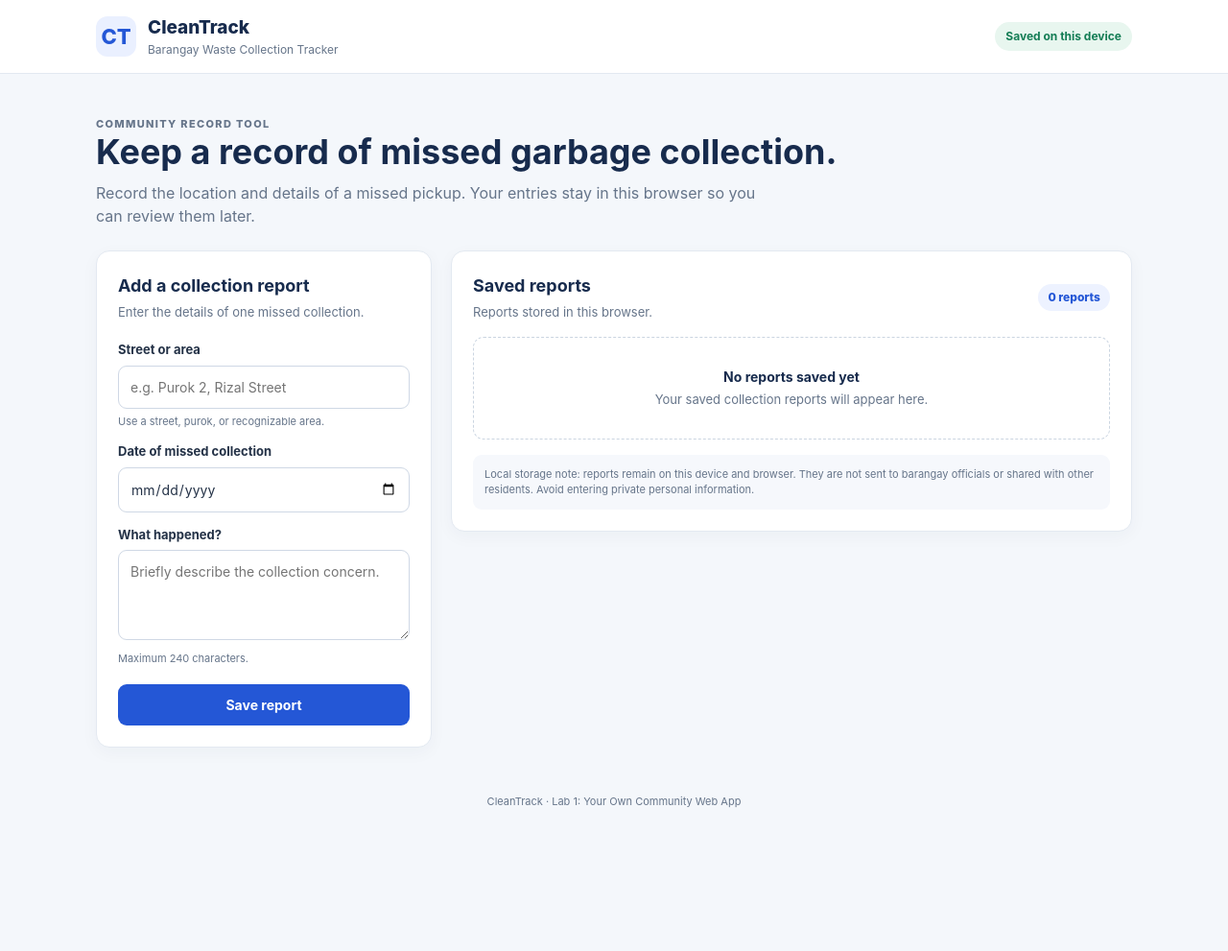
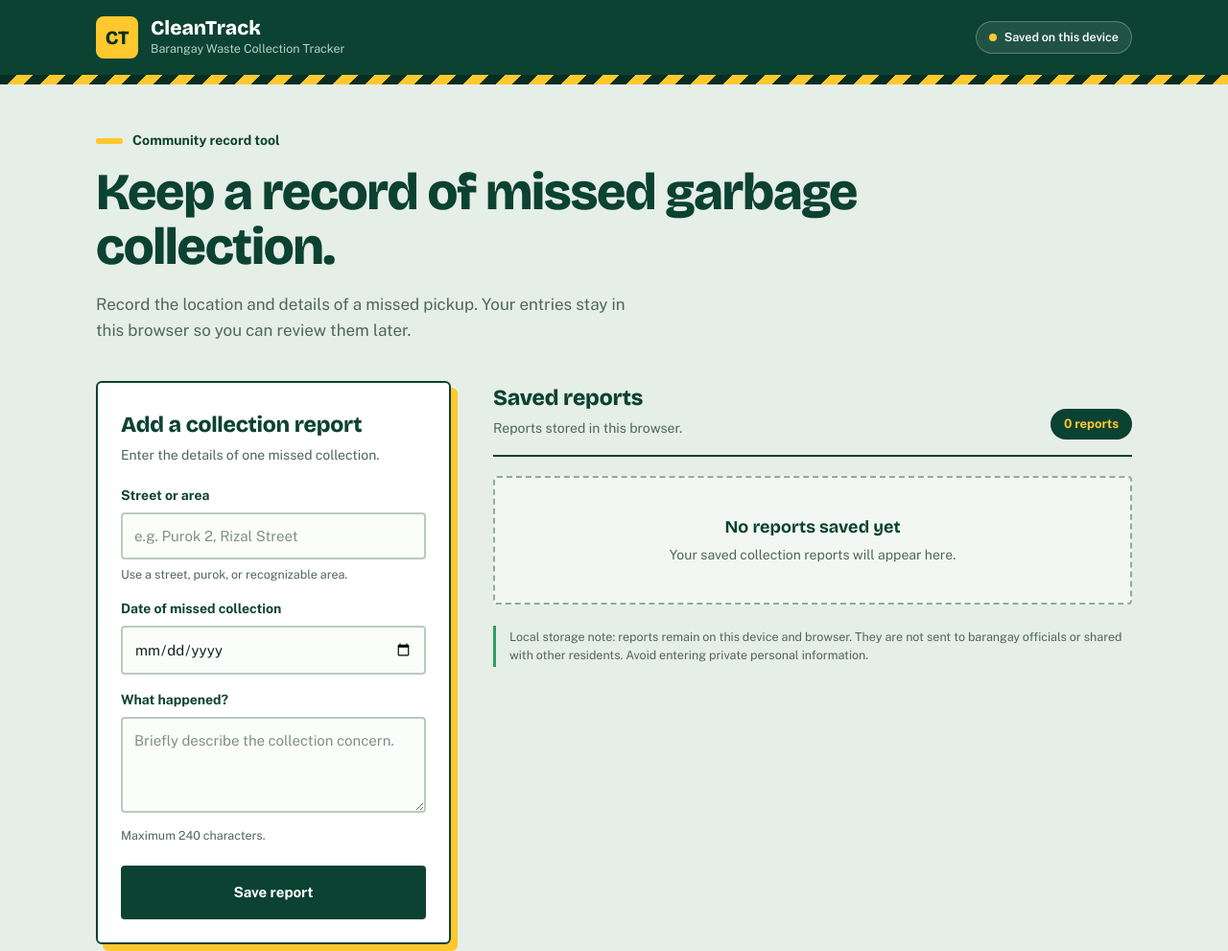
Before and after one commit to nitzyu/CleanTrack, a plain HTML site: page index.html in a window 1280 px wide. Shown: the top 991 px of the page at 96% size. Before the commit the page ends 868 px from the top, so only its background shows below. Drawn offline with nearby package versions, Linux system fonts and the light colour scheme.

Commit message:
added index.html

```diff
--- a/index.html
+++ b/index.html
@@ -5,123 +5,191 @@
   <meta name="viewport" content="width=device-width, initial-scale=1.0">
   <meta name="description" content="A simple local record of missed barangay garbage collection.">
   <title>CleanTrack | Waste Collection Tracker</title>
+  <link rel="preconnect" href="https://fonts.googleapis.com">
+  <link rel="preconnect" href="https://fonts.gstatic.com" crossorigin>
+  <link href="https://fonts.googleapis.com/css2?family=Bricolage+Grotesque:wght@700;800&family=Public+Sans:wght@400;500;600;700&display=swap" rel="stylesheet">
   <style>
     :root {
-      --navy: #172b4d;
-      --blue: #2457d6;
-      --blue-dark: #1946b5;
-      --ink: #243247;
-      --muted: #66758a;
-      --line: #e3e9f1;
-      --surface: #ffffff;
-      --page: #f4f7fb;
-      --green: #147d55;
-      --red: #b42318;
-      --radius: 14px;
+      --pine: #0c4232;
+      --pine-deep: #082e23;
+      --leaf: #2e9e62;
+      --signal: #ffc82e;
+      --mint: #e6eee8;
+      --card: #ffffff;
+      --ink: #12261f;
+      --muted: #4f665c;
+      --line: #cddbd1;
+      --red: #b3261e;
+      --display: "Bricolage Grotesque", "Trebuchet MS", "Segoe UI", sans-serif;
+      --body: "Public Sans", "Segoe UI", Arial, sans-serif;
     }
     * { box-sizing: border-box; }
     body {
       margin: 0;
-      background: var(--page);
+      background: var(--mint);
       color: var(--ink);
-      font-family: Inter, "Segoe UI", Arial, sans-serif;
-      line-height: 1.5;
+      font-family: var(--body);
+      line-height: 1.55;
     }
-    header {
-      background: var(--surface);
-      border-bottom: 1px solid var(--line);
+
+    /* Header: bin-green band finished with a high-visibility hazard stripe */
+    header { background: var(--pine); }
+    header::after {
+      content: "";
+      display: block;
+      height: 10px;
+      background: repeating-linear-gradient(-45deg, var(--signal) 0 12px, var(--pine-deep) 12px 24px);
     }
     .topbar, main, footer {
-      width: min(1080px, calc(100% - 36px));
+      width: min(1080px, calc(100% - 40px));
       margin: 0 auto;
     }
     .topbar {
-      min-height: 76px;
+      min-height: 78px;
       display: flex;
       align-items: center;
       justify-content: space-between;
       gap: 16px;
     }
-    .brand { display: flex; align-items: center; gap: 12px; }
+    .brand { display: flex; align-items: center; gap: 13px; }
     .brand-mark {
-      width: 42px; height: 42px; display: grid; place-items: center;
-      border-radius: 12px; background: #eaf0ff; color: var(--blue);
-      font-size: 22px; font-weight: 800;
+      width: 44px; height: 44px; display: grid; place-items: center;
+      border-radius: 8px; background: var(--signal); color: var(--pine-deep);
+      font-family: var(--display); font-size: 20px; font-weight: 800; letter-spacing: -.02em;
     }
-    .brand-name { font-size: 19px; font-weight: 800; color: var(--navy); }
-    .brand-sub { color: var(--muted); font-size: 12px; }
+    .brand-name { font-family: var(--display); font-size: 21px; font-weight: 800; color: #fff; line-height: 1.15; }
+    .brand-sub { color: #b6d1c4; font-size: 12.5px; }
     .local-tag {
-      color: var(--green); background: #e8f6ef; border-radius: 999px;
-      padding: 6px 11px; font-size: 12px; font-weight: 700;
+      display: inline-flex; align-items: center; gap: 8px;
+      color: #fff; background: rgba(255, 255, 255, .09);
+      border: 1px solid rgba(255, 255, 255, .26); border-radius: 999px;
+      padding: 6px 13px; font-size: 12.5px; font-weight: 600;
     }
-    main { padding: 34px 0 48px; }
-    .intro { margin-bottom: 24px; }
+    .local-tag::before {
+      content: ""; width: 8px; height: 8px; border-radius: 50%; background: var(--signal);
+    }
+
+    /* Intro */
+    main { padding: 48px 0 60px; }
+    .intro { margin-bottom: 40px; }
     .eyebrow {
-      color: var(--blue); text-transform: uppercase; letter-spacing: .12em;
-      font-size: 11px; font-weight: 800; margin: 0 0 7px;
+      display: flex; align-items: center; gap: 10px;
+      color: var(--pine); font-size: 14px; font-weight: 700; margin: 0 0 14px;
     }
-    h1 { margin: 0; color: var(--navy); font-size: clamp(26px, 4vw, 36px); line-height: 1.15; }
-    .intro p { margin: 10px 0 0; color: var(--muted); max-width: 690px; }
-    .layout { display: grid; grid-template-columns: 350px 1fr; gap: 20px; align-items: start; }
-    .panel {
-      background: var(--surface); border: 1px solid var(--line);
-      border-radius: var(--radius); padding: 22px;
-      box-shadow: 0 5px 18px rgba(24, 48, 82, .04);
+    .eyebrow::before {
+      content: ""; width: 28px; height: 6px; border-radius: 2px; background: var(--signal);
     }
-    h2 { margin: 0 0 5px; color: var(--navy); font-size: 18px; }
-    .panel-note { margin: 0 0 20px; color: var(--muted); font-size: 13px; }
-    label { display: block; margin: 14px 0 6px; font-size: 13px; font-weight: 700; }
+    h1 {
+      margin: 0; max-width: 15em; color: var(--pine);
+      font-family: var(--display); font-weight: 800;
+      font-size: clamp(32px, 5.4vw, 54px); line-height: 1.06; letter-spacing: -.025em;
+    }
+    .intro p:not(.eyebrow) { margin: 18px 0 0; color: var(--muted); font-size: 17px; max-width: 54ch; }
+
+    /* Layout: a stamped report slip beside an open ledger */
+    .layout { display: grid; grid-template-columns: 370px 1fr; gap: 44px; align-items: start; }
+    h2 { margin: 0 0 4px; color: var(--pine); font-family: var(--display); font-size: 23px; font-weight: 800; letter-spacing: -.01em; }
+    .panel-note { margin: 0 0 20px; color: var(--muted); font-size: 14px; }
+
+    .layout > .panel:first-child {
+      background: var(--card);
+      border: 2px solid var(--pine);
+      border-radius: 6px;
+      padding: 26px 24px 24px;
+      box-shadow: 7px 7px 0 var(--signal);
+    }
+    .layout > .panel:last-child { padding: 0; }
+
+    label { display: block; margin: 16px 0 6px; font-size: 14px; font-weight: 700; color: var(--pine); }
     input, textarea, select {
-      width: 100%; border: 1px solid #cfd8e5; border-radius: 9px;
-      padding: 11px 12px; background: white; color: var(--ink);
-      font: inherit; font-size: 14px; outline: none;
+      width: 100%; border: 2px solid #b9cbc0; border-radius: 4px;
+      padding: 11px 12px; background: #fbfdfb; color: var(--ink);
+      font: inherit; font-size: 15px; outline: none;
+      transition: border-color .15s ease, box-shadow .15s ease;
     }
+    input::placeholder, textarea::placeholder { color: #7d9187; }
     input:focus, textarea:focus, select:focus {
-      border-color: var(--blue); box-shadow: 0 0 0 3px rgba(36, 87, 214, .12);
+      border-color: var(--pine); background: #fff;
+      box-shadow: 0 0 0 4px rgba(255, 200, 46, .55);
     }
-    textarea { min-height: 94px; resize: vertical; }
-    .hint { display: block; color: var(--muted); font-size: 11px; margin-top: 5px; }
+    textarea { min-height: 100px; resize: vertical; }
+    .hint { display: block; color: var(--muted); font-size: 12.5px; margin-top: 6px; }
+
     button {
-      border: 0; border-radius: 9px; padding: 11px 15px; cursor: pointer;
+      border: 0; border-radius: 4px; padding: 11px 15px; cursor: pointer;
       font: inherit; font-size: 14px; font-weight: 700;
-      transition: background .15s ease;
+      transition: background .15s ease, color .15s ease, border-color .15s ease;
     }
-    button:focus-visible { outline: 3px solid #9bb5ff; outline-offset: 2px; }
-    .primary { width: 100%; margin-top: 18px; color: white; background: var(--blue); }
-    .primary:hover { background: var(--blue-dark); }
-    .delete-btn { padding: 7px 10px; color: var(--red); background: #fff0ef; font-size: 12px; }
-    .delete-btn:hover { background: #ffe1df; }
-    .message { display: none; padding: 10px 12px; margin-top: 14px; border-radius: 8px; font-size: 13px; }
-    .message.success { display: block; color: #126341; background: #e8f6ef; }
-    .message.error { display: block; color: #9d2118; background: #fff0ef; }
-    .list-head { display: flex; justify-content: space-between; align-items: center; gap: 12px; margin-bottom: 16px; }
-    .count { background: #edf2ff; color: var(--blue); border-radius: 999px; padding: 5px 10px; font-size: 12px; font-weight: 800; }
-    .report-list { display: grid; gap: 11px; }
+    button:focus-visible { outline: 3px solid var(--pine); outline-offset: 3px; }
+    .primary {
+      width: 100%; margin-top: 22px; padding: 14px 16px; font-size: 15px;
+      color: #fff; background: var(--pine); border: 2px solid var(--pine);
+    }
+    .primary:hover { background: var(--signal); color: var(--pine-deep); }
+    .primary:active { transform: translateY(1px); }
+    .delete-btn {
+      padding: 7px 12px; color: var(--red); background: transparent;
+      border: 1.5px solid #e2b4b0; font-size: 13px;
+    }
+    .delete-btn:hover { background: var(--red); border-color: var(--red); color: #fff; }
+
+    .message { display: none; padding: 11px 13px; margin-top: 16px; border-radius: 4px; font-size: 14px; font-weight: 500; }
+    .message.success { display: block; color: #0b3d22; background: #d7f0df; border-left: 5px solid var(--leaf); }
+    .message.error { display: block; color: #8a1a12; background: #fde4e1; border-left: 5px solid var(--red); }
+
+    /* Ledger */
+    .list-head {
+      display: flex; justify-content: space-between; align-items: flex-end; gap: 12px;
+      margin-bottom: 20px; padding-bottom: 16px; border-bottom: 2px solid var(--pine);
+    }
+    .list-head .panel-note { font-size: 14px; }
+    .count {
+      background: var(--pine); color: var(--signal); border-radius: 999px;
+      padding: 6px 14px; font-size: 13px; font-weight: 700; white-space: nowrap;
+    }
+    .report-list { display: grid; gap: 12px; }
     .report {
-      border: 1px solid var(--line); border-radius: 11px; padding: 14px;
-      display: grid; grid-template-columns: 1fr auto; gap: 12px; align-items: start;
+      background: var(--card);
+      border: 1px solid var(--line); border-left: 7px solid var(--signal); border-radius: 4px;
+      padding: 15px 16px; display: grid; grid-template-columns: 1fr auto; gap: 14px; align-items: start;
     }
-    .report-place { margin: 0; color: var(--navy); font-size: 14px; font-weight: 800; }
-    .report-meta { margin: 3px 0 8px; color: var(--muted); font-size: 11px; }
-    .report-description { margin: 0; font-size: 13px; overflow-wrap: anywhere; }
+    .report-place { margin: 0; color: var(--pine); font-family: var(--display); font-size: 18px; font-weight: 700; line-height: 1.25; }
+    .report-meta { margin: 3px 0 9px; color: var(--muted); font-size: 13px; font-weight: 600; }
+    .report-description { margin: 0; font-size: 15px; overflow-wrap: anywhere; }
     .empty {
-      border: 1px dashed #cbd5e1; border-radius: 11px; padding: 30px 18px;
-      text-align: center; color: var(--muted); font-size: 13px;
+      border: 2px dashed #8fab9c; border-radius: 4px; padding: 38px 20px;
+      text-align: center; color: var(--muted); font-size: 14px; background: rgba(255, 255, 255, .5);
     }
-    .empty strong { display: block; color: var(--navy); font-size: 14px; margin-bottom: 4px; }
-    .privacy-note { margin: 16px 0 0; padding: 12px; background: #f6f8fc; border-radius: 9px; color: var(--muted); font-size: 11px; }
-    footer { padding: 0 0 25px; color: var(--muted); font-size: 11px; text-align: center; }
+    .empty strong { display: block; color: var(--pine); font-family: var(--display); font-size: 18px; margin-bottom: 4px; }
+    .privacy-note {
+      margin: 22px 0 0; padding: 2px 0 2px 14px; border-left: 3px solid var(--leaf);
+      color: var(--muted); font-size: 12.5px;
+    }
+
+    footer {
+      padding: 20px 0 28px; border-top: 1px solid var(--line);
+      color: var(--muted); font-size: 12.5px; text-align: center;
+    }
+
+    @media (max-width: 860px) {
+      .layout { grid-template-columns: 1fr; gap: 44px; }
+      .layout > .panel:first-child { box-shadow: 6px 6px 0 var(--signal); margin-right: 6px; }
+    }
     @media (max-width: 760px) {
-      .layout { grid-template-columns: 1fr; }
-      main { padding-top: 26px; }
-      .topbar { min-height: 68px; }
-      .panel { padding: 18px; }
+      main { padding: 34px 0 44px; }
+      .intro { margin-bottom: 32px; }
+      .topbar { min-height: 70px; }
     }
     @media (max-width: 420px) {
-      .topbar, main, footer { width: min(100% - 24px, 1080px); }
-      .local-tag { font-size: 10px; padding: 5px 8px; }
+      .topbar, main, footer { width: min(100% - 28px, 1080px); }
+      .local-tag { font-size: 11px; padding: 5px 10px; }
+      .brand-sub { display: none; }
+      .layout > .panel:first-child { padding: 22px 18px 20px; }
       .report { grid-template-columns: 1fr; }
       .delete-btn { justify-self: start; }
+    }
+    @media (prefers-reduced-motion: reduce) {
+      * { transition: none !important; }
     }
   </style>
 </head>
```
